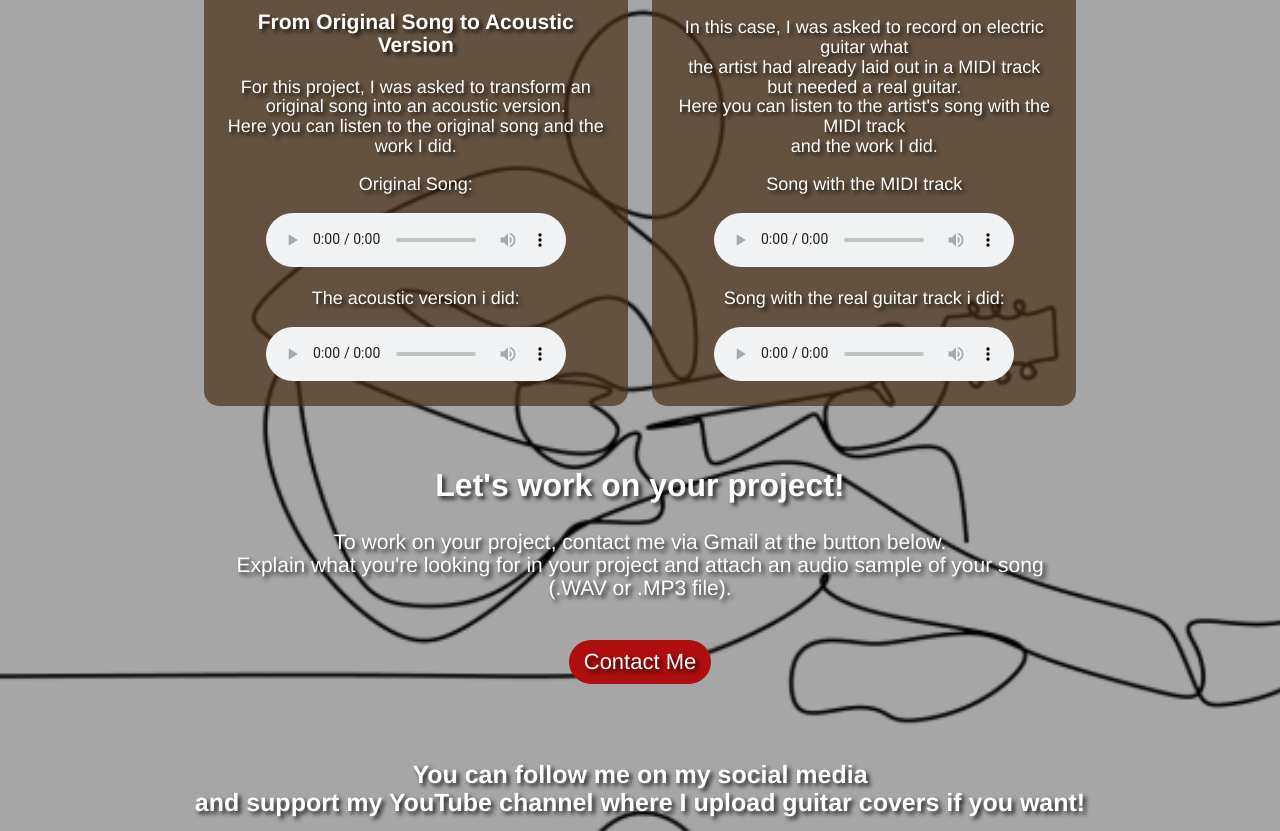
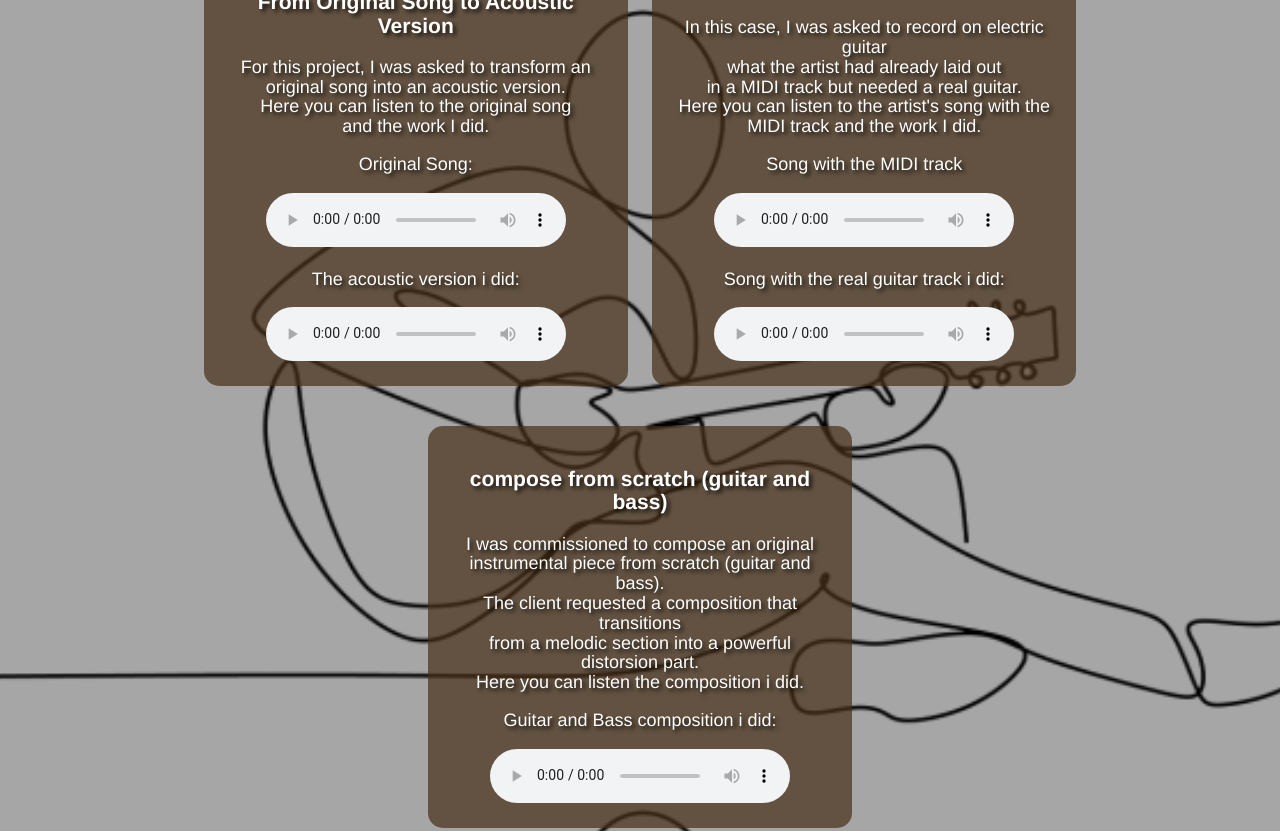
Before and after one commit to alex616LX/alex616LX.github.io, a plain HTML site: page index.html in a window 1280 px wide. Shown: the part 848-1679 px from the top of the page. Drawn offline with Linux system fonts and the light colour scheme.

Commit message:
update HTML via upload

```diff
--- a/index.html
+++ b/index.html
@@ -28,35 +28,43 @@
 
     <div class="trabajos">
         <h3>From Original Song to Acoustic Version</h3>
-        <p>For this project, I was asked to transform an original song into an acoustic version. <br>Here you can listen to the original song and the work I did.</p>
+        <p>For this project, I was asked to transform an original song into an acoustic version. <br>Here you can listen to the original song <br>and the work I did.</p>
         <p>Original Song:</p>
         <audio controls controlsList="nodownload">
             <source src="audio/original.mp3" type="audio/mp3">
-            Tu navegador no soporta el elemento de audio.
+            Your browser does not support the audio element.
         </audio>
         <p>The acoustic version i did:</p>
         <audio controls controlsList="nodownload">
             <source src="audio/acustica.mp3" type="audio/mp3">
-            Tu navegador no soporta el elemento de audio.
+            Your browser does not support the audio element.
         </audio>
     </div>
 
     <div class="trabajos">
         <h3>From MIDI Track to Real Guitar</h3>
-        <p>In this case, I was asked to record on electric guitar what <br>the artist had already laid out in a MIDI track <br> but needed a real guitar. <br>Here you can listen to the artist's song with the MIDI track<br> and the work I did.</p>
+        <p>In this case, I was asked to record on electric guitar <br>what the artist had already laid out <br>in a MIDI track but needed a real guitar. <br>Here you can listen to the artist's song with the<br> MIDI track and the work I did.</p>
         <p>Song with the MIDI track</p>
         <audio controls controlsList="nodownload">
             <source src="audio/midi.mp3" type="audio/mp3">
-            Tu navegador no soporta el elemento de audio.
+            Your browser does not support the audio element.
         </audio>
         <p>Song with the real guitar track i did:</p>
         <audio controls>
             <source src="audio/Greal.mp3" type="audio/mp3">
-            Tu navegador no soporta el elemento de audio.
+            Your browser does not support the audio element.
         </audio>
     </div>
 
-
+    <div class="trabajos">
+        <h3>compose from scratch (guitar and bass) </h3>
+        <p>I was commissioned to compose an original <br>instrumental piece from scratch (guitar and bass). <br>The client requested a composition that transitions <br>from a melodic section into a powerful distorsion part.<br> Here you can listen the composition i did.</p>
+        <p>Guitar and Bass composition i did:</p>
+        <audio controls>
+        <source src="audio/" type="audio/mp3">
+        Your browser does not support the audio element.
+        </audio>
+    </div>
 
 </div>
 
```
